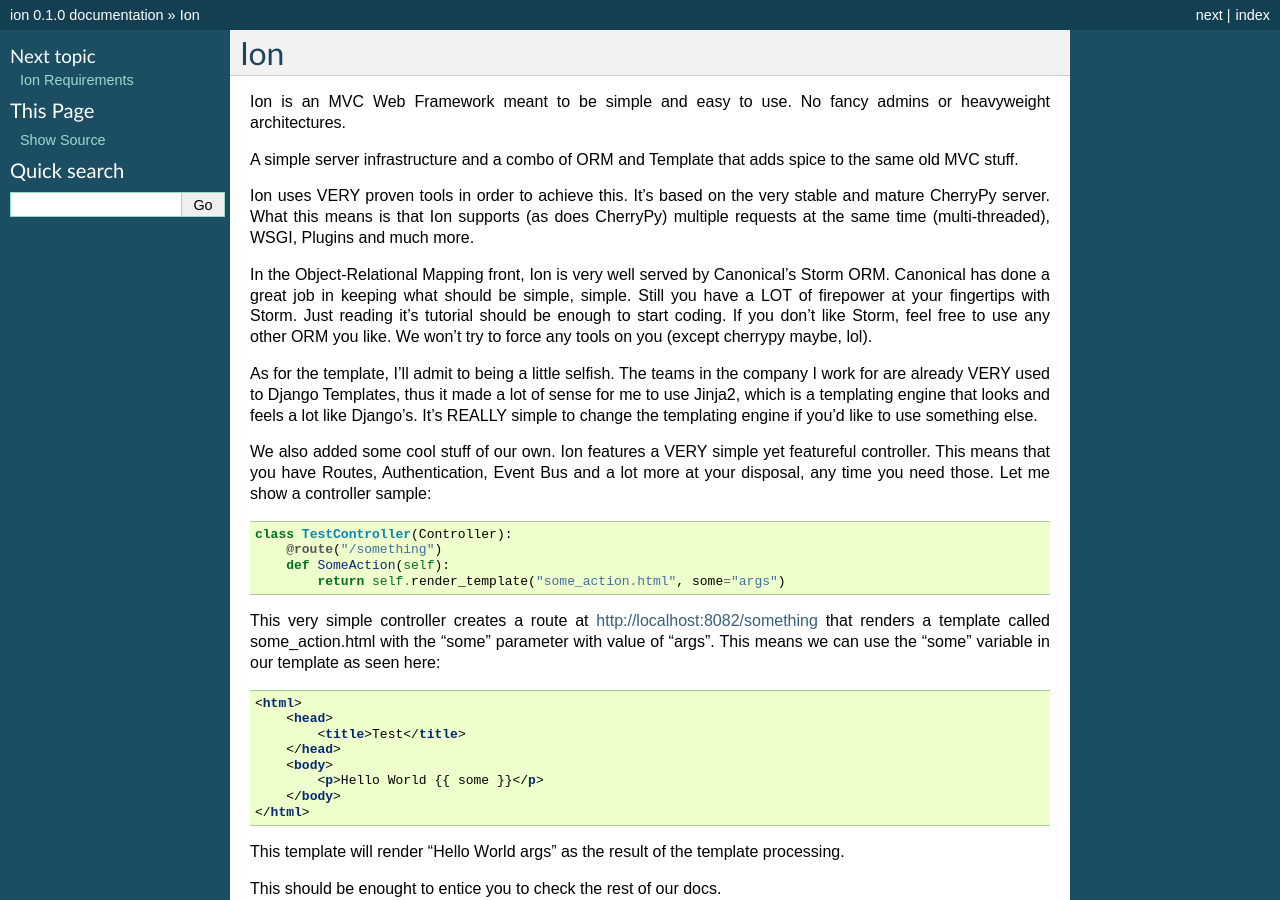
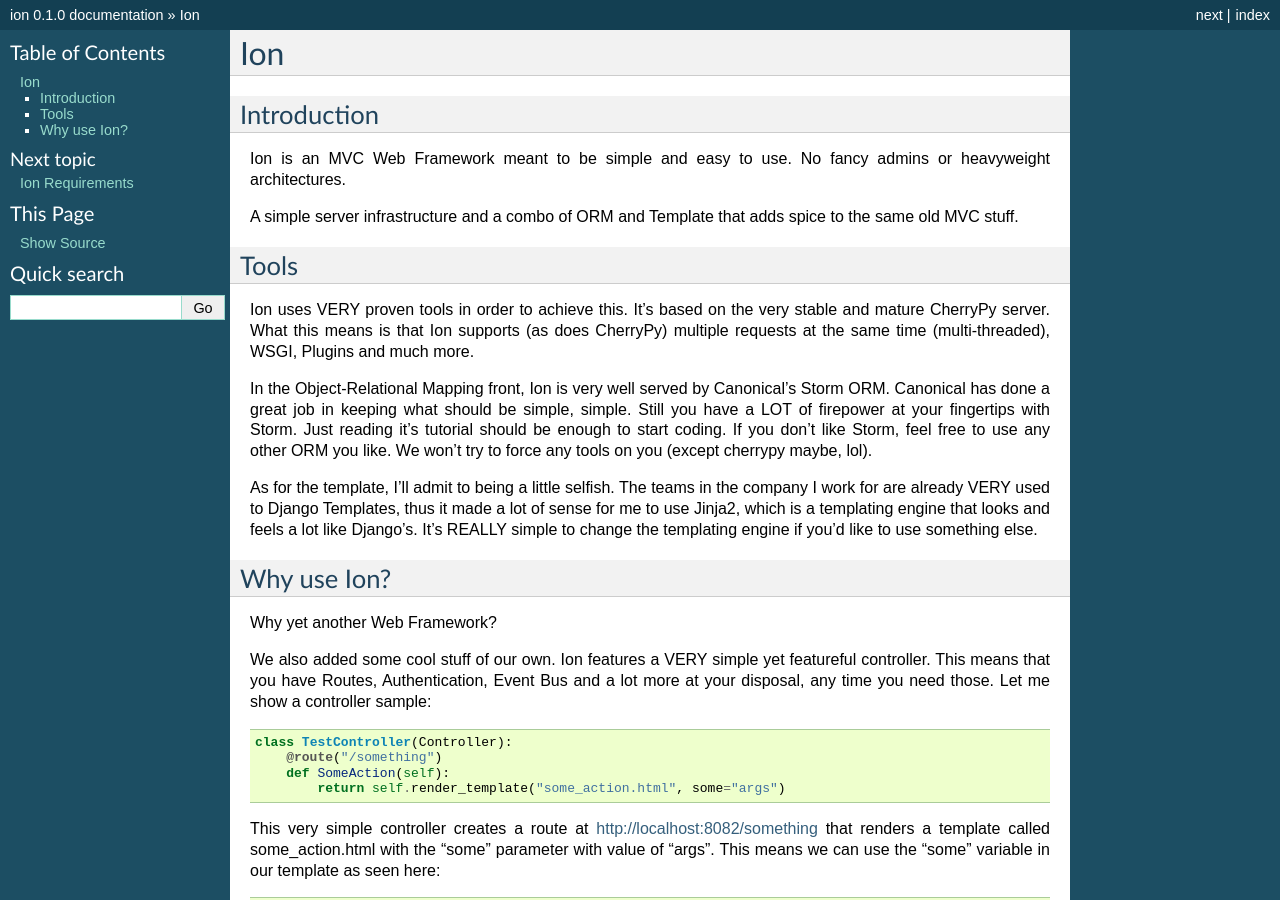
Before and after one commit to heynemann/ion-web, a Sphinx documentation site: the page built from docs/source/index.rst, in a window 1280 px wide and 900 px high. Built offline with Sphinx 7.4.7, drawn with Linux system fonts in a browser that asks for light colours.

```diff
--- a/docs/source/index.rst
+++ b/docs/source/index.rst
@@ -6,15 +6,25 @@
 Ion
 ===
 
+Introduction
+------------
+
 Ion is an MVC Web Framework meant to be simple and easy to use. No fancy admins or heavyweight architectures.
 
 A simple server infrastructure and a combo of ORM and Template that adds spice to the same old MVC stuff.
+
+Tools
+-----
 
 Ion uses VERY proven tools in order to achieve this. It's based on the very stable and mature CherryPy server. What this means is that Ion supports (as does CherryPy) multiple requests at the same time (multi-threaded), WSGI, Plugins and much more.
 
 In the Object-Relational Mapping front, Ion is very well served by Canonical's Storm ORM. Canonical has done a great job in keeping what should be simple, simple. Still you have a LOT of firepower at your fingertips with Storm. Just reading it's tutorial should be enough to start coding. If you don't like Storm, feel free to use any other ORM you like. We won't try to force any tools on you (except cherrypy maybe, lol).
 
 As for the template, I'll admit to being a little selfish. The teams in the company I work for are already VERY used to Django Templates, thus it made a lot of sense for me to use Jinja2, which is a templating engine that looks and feels a lot like Django's. It's REALLY simple to change the templating engine if you'd like to use something else.
+
+Why use Ion?
+------------
+Why yet another Web Framework?
 
 We also added some cool stuff of our own. Ion features a VERY simple yet featureful controller. This means that you have Routes, Authentication, Event Bus and a lot more at your disposal, any time you need those. Let me show a controller sample::
 
```
